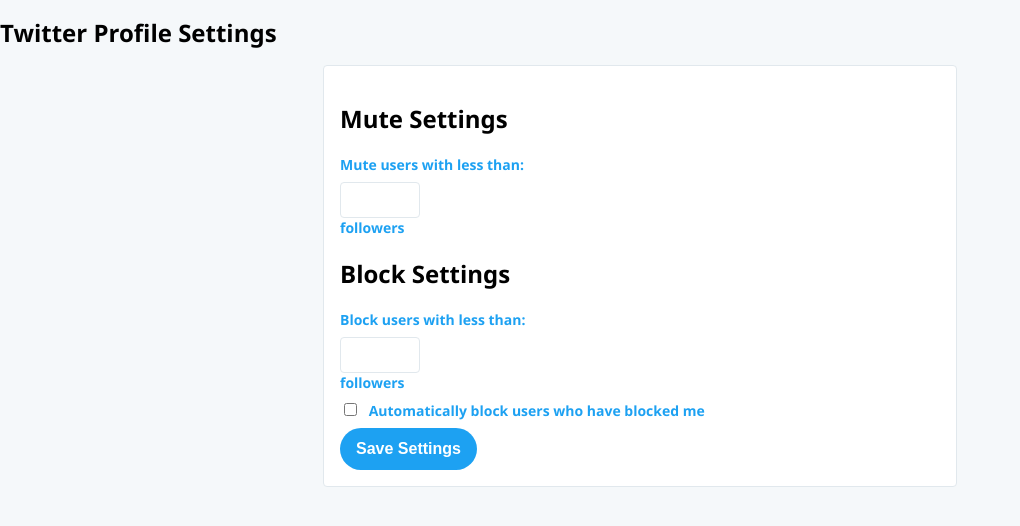
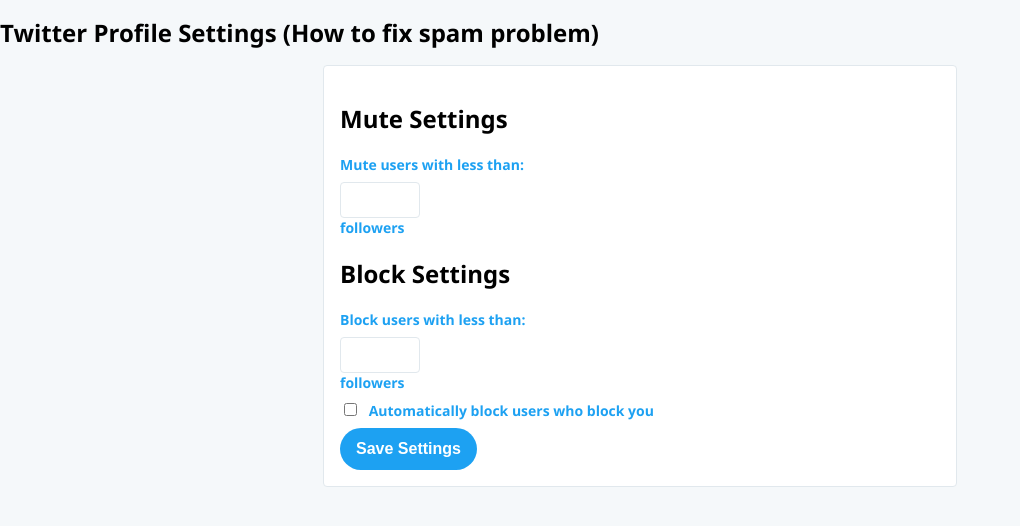
Before and after one commit to wyms/twtr, a plain HTML site: page index.html in a window 1280 px wide. Shown: the whole page, without its empty margins (0-1020 px from the left). Drawn offline with Linux system fonts and the light colour scheme.

Commit message:
Update index.html

```diff
--- a/index.html
+++ b/index.html
@@ -57,7 +57,7 @@
     </style>
   </head>
   <body>
-    <h1>Twitter Profile Settings</h1>
+    <h1>Twitter Profile Settings (How to fix spam problem)</h1>
     <form>
       <h2>Mute Settings</h2>
       <label for="mute-followers">Mute users with less than:</label>
@@ -71,7 +71,7 @@
 
       <label>
         <input type="checkbox" id="automatic-block" name="automatic-block">
-        Automatically block users who have blocked me
+        Automatically block users who block you
       </label>
 
       <button type="submit">Save Settings</button>
```
